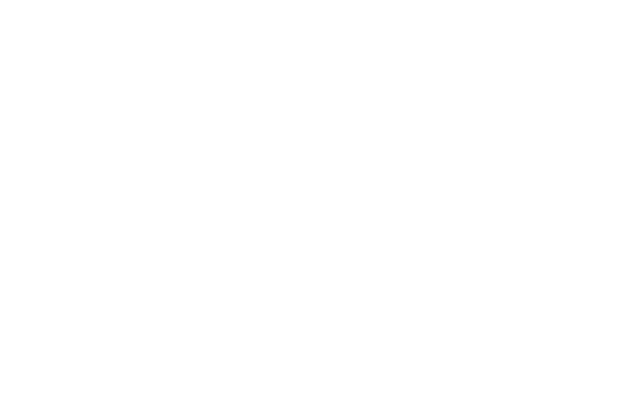
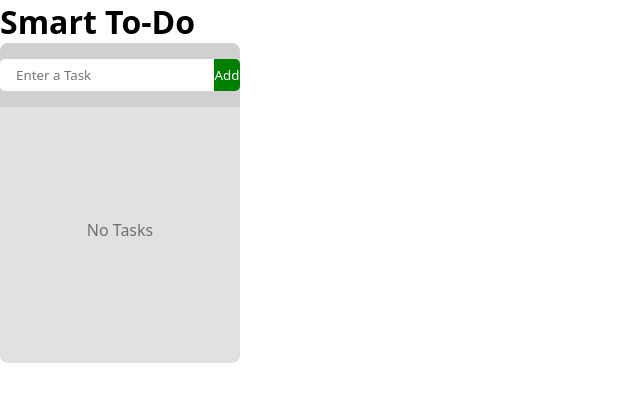
Before and after one commit to QaziAbdulGhafoor/Delta-Practice, a plain HTML site: page index.html in a window 1280 px wide. Shown: the whole page, without its empty margins (0-640 px from the left). Drawn offline with Linux system fonts and the light colour scheme.

Commit message:
started practicing

```diff
--- /dev/null
+++ b/app.js
@@ -0,0 +1,46 @@
+let task = document.getElementById("task");
+let btn = document.querySelector(".add-btn");
+let tasks = document.querySelector(".values");
+
+// check.addEventListener("click", () => {
+//   console.log("task done");
+// });
+
+let ul = document.querySelector("ul");
+
+btn.addEventListener("click", () => {
+  console.log(task.value);
+  let newTask = document.createElement("li");
+  newTask.innerHTML = `<input type="checkbox" id="check"/>${ul.children.length + 1}. ${task.value}<button class="del-btn">❌</button>`;
+  ul.append(newTask);
+  task.value = "";
+  updateTasks();
+});
+
+ul.addEventListener("click", (e) => {
+  if (e.target.classList.contains("del-btn")) {
+    e.target.parentElement.remove();
+    updateTasks();
+  }
+});
+ul.addEventListener("change", (e) => {
+  if (e.target.classList.contains("check-task")) {
+    if (e.target.checked) {
+      console.log("task was done");
+      // e.target.parentElement.style.textDecoration = "line-through";
+    } else {
+      // e.target.parentElement.style.textDecoration = "none";
+      console.log("task was not");
+    }
+  }
+});
+
+function updateTasks() {
+  if (ul.children.length === 0) {
+    tasks.textContent = "No Tasks";
+  } else {
+    tasks.textContent = "";
+  }
+}
+
+updateTasks();
--- a/index.html
+++ b/index.html
@@ -1,9 +1,23 @@
-<!DOCTYPE html>
+<!doctype html>
 <html lang="en">
   <head>
     <meta charset="UTF-8" />
     <meta name="viewport" content="width=device-width, initial-scale=1.0" />
     <title>Document</title>
+    <link rel="stylesheet" href="style.css" />
   </head>
-  <body></body>
+  <body>
+    <h1>Smart To-Do</h1>
+    <div class="container">
+      <div class="head">
+        <input type="text" id="task" placeholder="Enter a Task" />
+        <button class="add-btn">Add</button>
+      </div>
+      <div class="task-body">
+        <ul class="taskList"></ul>
+        <p class="values"></p>
+      </div>
+    </div>
+    <script src="app.js"></script>
+  </body>
 </html>
--- a/style.css
+++ b/style.css
@@ -0,0 +1,83 @@
+* {
+  margin: 0;
+  padding: 0;
+  font-family:
+    system-ui,
+    -apple-system,
+    BlinkMacSystemFont,
+    "Segoe UI",
+    Roboto,
+    Oxygen,
+    Ubuntu,
+    Cantarell,
+    "Open Sans",
+    "Helvetica Neue",
+    sans-serif;
+}
+.container {
+  height: 20rem;
+  max-width: 15rem;
+}
+
+.head {
+  background-color: #d0d0d0;
+  height: 20%;
+  display: flex;
+  align-items: center;
+  justify-content: center;
+  border-radius: 0.5rem 0.5rem 0 0;
+}
+
+.task-body {
+  background-color: #e1e1e1;
+  height: 80%;
+  border-radius: 0 0 0.5rem 0.5rem;
+  overflow-y: scroll;
+}
+
+::-webkit-scrollbar {
+  display: none;
+}
+
+input {
+  height: 50%;
+  border: none;
+  padding-left: 1rem;
+  border-radius: 5px 0 0 5px;
+}
+
+input + button {
+  border: none;
+  height: 50%;
+  width: 2rem;
+  background-color: green;
+  color: white;
+  border-radius: 0 5px 5px 0;
+}
+
+li {
+  padding: 1rem 0 0 2rem;
+}
+
+li button {
+  margin-left: 1rem;
+  border: none;
+  background: transparent;
+  font-size: 1rem;
+  color: red;
+}
+
+.values {
+  text-align: center;
+  padding-top: 7rem;
+  opacity: 0.5;
+}
+
+#check {
+  border: none;
+  height: 1rem;
+  margin: 0.5rem 1rem 0 0;
+}
+.done {
+  text-decoration: line-through;
+}
```
